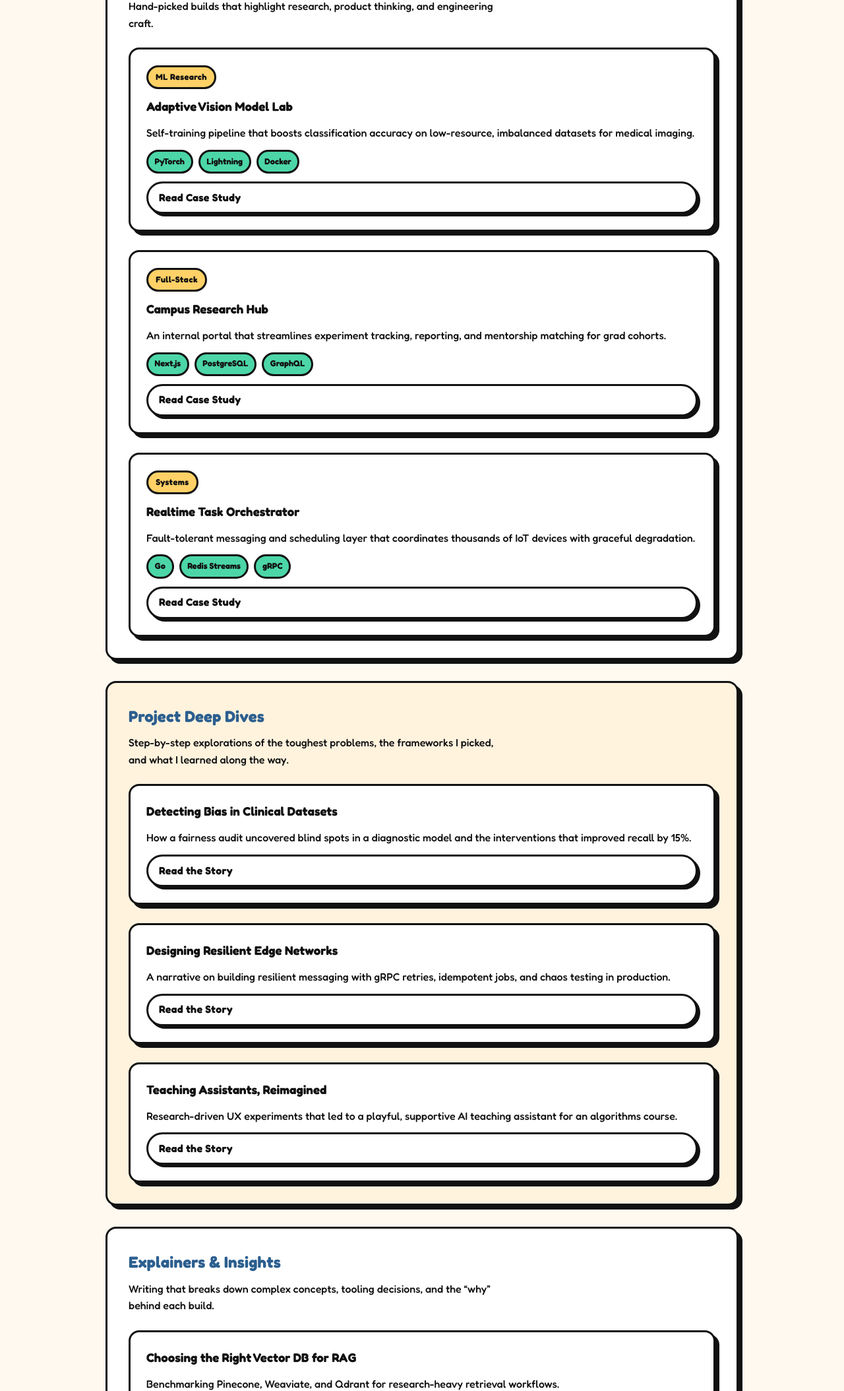
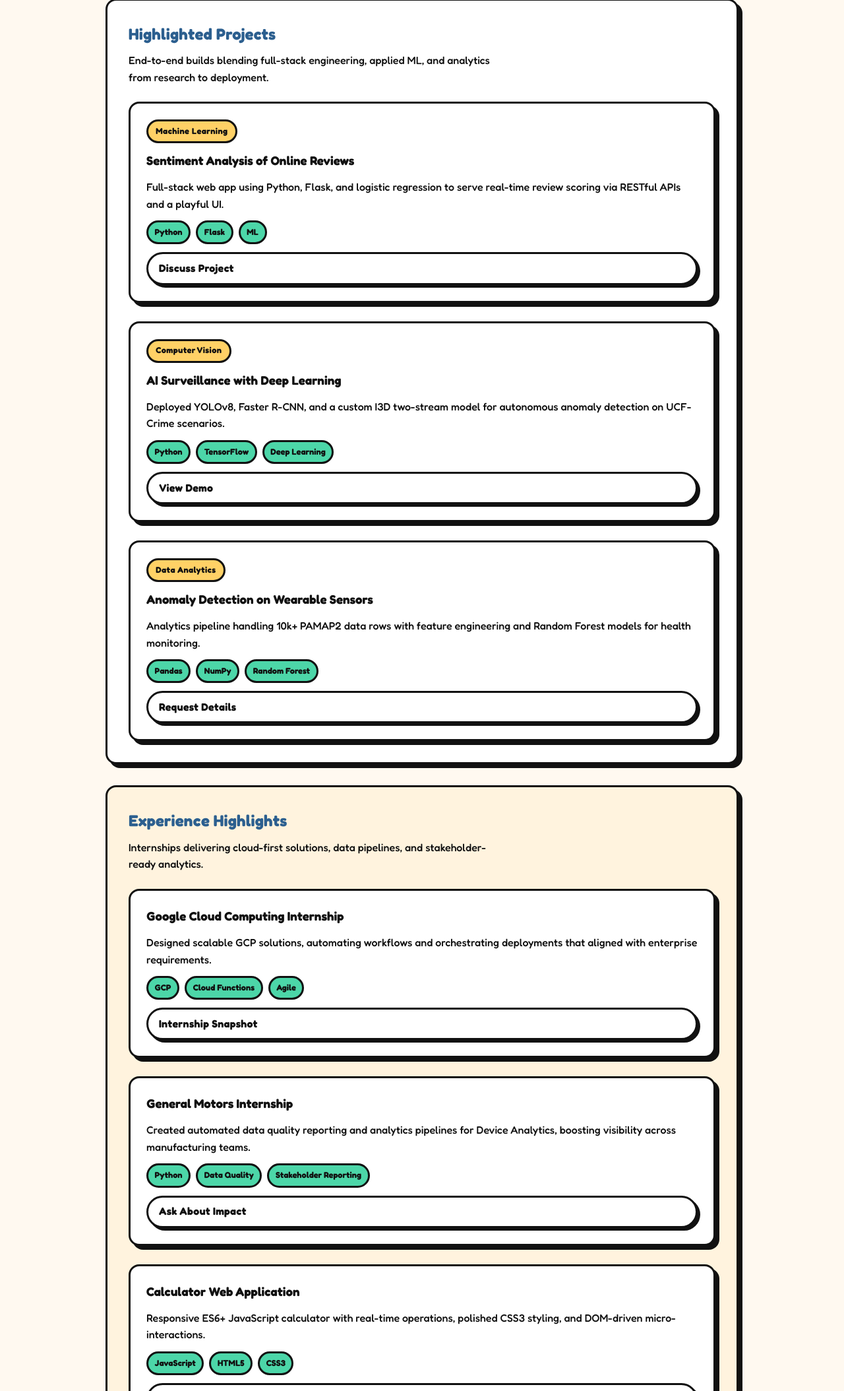
Before and after one commit to VedPawar1410/portfolio, a plain HTML site: page index.html in a window 1280 px wide. Shown: the part 692-2800 px from the top of the page at 66% size. Drawn offline with Linux system fonts and the light colour scheme.

```diff
--- a/index.html
+++ b/index.html
@@ -22,8 +22,8 @@
             <ul>
                 <li><a class="btn btn-link" href="#hero">Home</a></li>
                 <li><a class="btn btn-link" href="#projects">Projects</a></li>
-                <li><a class="btn btn-link" href="#case-studies">Case Studies</a></li>
-                <li><a class="btn btn-link" href="#insights">Insights</a></li>
+                <li><a class="btn btn-link" href="#case-studies">Experience</a></li>
+                <li><a class="btn btn-link" href="#insights">Skills</a></li>
                 <li><a class="btn btn-link" href="#about">About</a></li>
                 <li><a class="btn btn-link" href="assets/VedPawar_Resume.pdf" target="_blank" rel="noopener">Resume</a></li>
             </ul>
@@ -32,9 +32,9 @@
     <main>
         <section class="hero" id="hero">
             <div class="hero-content">
-                <p class="eyebrow">Hey there, I'm Ved Pawar</p>
-                <h1>CS Grad Student &amp; Full-Stack Problem Solver</h1>
-                <p class="hero-subtitle">I design thoughtful software experiences with a focus on robust engineering, research-backed decisions, and whimsical polish.</p>
+                <p class="eyebrow">Ved M Pawar</p>
+                <h1>Software Engineer (SDE)-Specializing in Full Stack Development, ML, AI & Cloud</h1>
+                <p class="hero-subtitle">B.Tech CS student at Vellore Institute of Technology, crafting data-driven products and ML-powered systems through internships with Google Cloud and General Motors.</p>
                 <div class="hero-actions">
                     <a class="btn btn-primary" href="#projects">View My Work</a>
                     <a class="btn btn-secondary" href="assets/VedPawar_Resume.pdf" target="_blank" rel="noopener">Download Resume</a>
@@ -54,90 +54,103 @@
 
         <section id="projects" class="band">
             <header class="section-header">
-                <h2>Featured Projects</h2>
-                <p>Hand-picked builds that highlight research, product thinking, and engineering craft.</p>
+                <h2>Highlighted Projects</h2>
+                <p>End-to-end builds blending full-stack engineering, applied ML, and analytics from research to deployment.</p>
             </header>
             <div class="card-grid project-grid">
                 <article class="card project-card">
-                    <span class="tag">ML Research</span>
-                    <h3>Adaptive Vision Model Lab</h3>
-                    <p>Self-training pipeline that boosts classification accuracy on low-resource, imbalanced datasets for medical imaging.</p>
+                    <span class="tag">Machine Learning</span>
+                    <h3>Sentiment Analysis of Online Reviews</h3>
+                    <p>Full-stack web app using Python, Flask, and logistic regression to serve real-time review scoring via RESTful APIs and a playful UI.</p>
                     <ul class="meta">
-                        <li>PyTorch</li>
-                        <li>Lightning</li>
-                        <li>Docker</li>
+                        <li>Python</li>
+                        <li>Flask</li>
+                        <li>ML</li>
                     </ul>
-                    <a class="btn btn-ghost" href="case-studies/adaptive-vision.html">Read Case Study</a>
+                    <a class="btn btn-ghost" href="#contact">Discuss Project</a>
                 </article>
                 <article class="card project-card">
-                    <span class="tag">Full-Stack</span>
-                    <h3>Campus Research Hub</h3>
-                    <p>An internal portal that streamlines experiment tracking, reporting, and mentorship matching for grad cohorts.</p>
+                    <span class="tag">Computer Vision</span>
+                    <h3>AI Surveillance with Deep Learning</h3>
+                    <p>Deployed YOLOv8, Faster R-CNN, and a custom I3D two-stream model for autonomous anomaly detection on UCF-Crime scenarios.</p>
                     <ul class="meta">
-                        <li>Next.js</li>
-                        <li>PostgreSQL</li>
-                        <li>GraphQL</li>
+                        <li>Python</li>
+                        <li>TensorFlow</li>
+                        <li>Deep Learning</li>
                     </ul>
-                    <a class="btn btn-ghost" href="case-studies/campus-hub.html">Read Case Study</a>
+                    <a class="btn btn-ghost" href="#contact">View Demo</a>
                 </article>
                 <article class="card project-card">
-                    <span class="tag">Systems</span>
-                    <h3>Realtime Task Orchestrator</h3>
-                    <p>Fault-tolerant messaging and scheduling layer that coordinates thousands of IoT devices with graceful degradation.</p>
+                    <span class="tag">Data Analytics</span>
+                    <h3>Anomaly Detection on Wearable Sensors</h3>
+                    <p>Analytics pipeline handling 10k+ PAMAP2 data rows with feature engineering and Random Forest models for health monitoring.</p>
                     <ul class="meta">
-                        <li>Go</li>
-                        <li>Redis Streams</li>
-                        <li>gRPC</li>
+                        <li>Pandas</li>
+                        <li>NumPy</li>
+                        <li>Random Forest</li>
                     </ul>
-                    <a class="btn btn-ghost" href="case-studies/task-orchestrator.html">Read Case Study</a>
+                    <a class="btn btn-ghost" href="#contact">Request Details</a>
                 </article>
             </div>
         </section>
 
         <section id="case-studies" class="band band-alt">
             <header class="section-header">
-                <h2>Project Deep Dives</h2>
-                <p>Step-by-step explorations of the toughest problems, the frameworks I picked, and what I learned along the way.</p>
+                <h2>Experience Highlights</h2>
+                <p>Internships delivering cloud-first solutions, data pipelines, and stakeholder-ready analytics.</p>
             </header>
             <div class="card-grid case-study-grid">
                 <article class="card case-card">
-                    <h3>Detecting Bias in Clinical Datasets</h3>
-                    <p>How a fairness audit uncovered blind spots in a diagnostic model and the interventions that improved recall by 15%.</p>
-                    <a class="btn btn-ghost" href="case-studies/clinical-bias.html">Read the Story</a>
+                    <h3>Google Cloud Computing Internship</h3>
+                    <p>Designed scalable GCP solutions, automating workflows and orchestrating deployments that aligned with enterprise requirements.</p>
+                    <ul class="meta">
+                        <li>GCP</li>
+                        <li>Cloud Functions</li>
+                        <li>Agile</li>
+                    </ul>
+                    <a class="btn btn-ghost" href="https://www.credly.com/badges" target="_blank" rel="noopener">Internship Snapshot</a>
                 </article>
                 <article class="card case-card">
-                    <h3>Designing Resilient Edge Networks</h3>
-                    <p>A narrative on building resilient messaging with gRPC retries, idempotent jobs, and chaos testing in production.</p>
-                    <a class="btn btn-ghost" href="case-studies/edge-networks.html">Read the Story</a>
+                    <h3>General Motors Internship</h3>
+                    <p>Created automated data quality reporting and analytics pipelines for Device Analytics, boosting visibility across manufacturing teams.</p>
+                    <ul class="meta">
+                        <li>Python</li>
+                        <li>Data Quality</li>
+                        <li>Stakeholder Reporting</li>
+                    </ul>
+                    <a class="btn btn-ghost" href="#contact">Ask About Impact</a>
                 </article>
                 <article class="card case-card">
-                    <h3>Teaching Assistants, Reimagined</h3>
-                    <p>Research-driven UX experiments that led to a playful, supportive AI teaching assistant for an algorithms course.</p>
-                    <a class="btn btn-ghost" href="case-studies/ai-ta.html">Read the Story</a>
+                    <h3>Calculator Web Application</h3>
+                    <p>Responsive ES6+ JavaScript calculator with real-time operations, polished CSS3 styling, and DOM-driven micro-interactions.</p>
+                    <ul class="meta">
+                        <li>JavaScript</li>
+                        <li>HTML5</li>
+                        <li>CSS3</li>
+                    </ul>
+                    <a class="btn btn-ghost" href="#projects">See Interface</a>
                 </article>
             </div>
         </section>
 
         <section id="insights" class="band">
             <header class="section-header">
-                <h2>Explainers &amp; Insights</h2>
-                <p>Writing that breaks down complex concepts, tooling decisions, and the “why” behind each build.</p>
+                <h2>Skills &amp; Certifications</h2>
+                <p>A blend of programming languages, frameworks, and credentials that power my build-measure-learn loop.</p>
             </header>
             <div class="card-grid insight-grid">
                 <article class="card insight-card">
-                    <h3>Choosing the Right Vector DB for RAG</h3>
-                    <p>Benchmarking Pinecone, Weaviate, and Qdrant for research-heavy retrieval workflows.</p>
-                    <a class="btn btn-ghost" href="insights/vector-db-guide.html">Read Insight</a>
+                    <h3>Technical Stack</h3>
+                    <p>Python, JavaScript (ES6+), TypeScript, SQL, React, Flask, Pandas, NumPy, TensorFlow, PyTorch, REST APIs, Docker, Git.</p>
                 </article>
                 <article class="card insight-card">
-                    <h3>Storyboarding Systems Design Interviews</h3>
-                    <p>A playful framework to turn vague prompts into focused design narratives under pressure.</p>
-                    <a class="btn btn-ghost" href="insights/system-design-storyboards.html">Read Insight</a>
+                    <h3>Core Concepts</h3>
+                    <p>Machine Learning, LLM/GenAI, Data Analytics, OOP, Design Patterns, Agile Methodologies, Cloud Architecture on GCP.</p>
                 </article>
                 <article class="card insight-card">
-                    <h3>From Prototype to Production in 14 Days</h3>
-                    <p>What it really takes—tooling, culture, and instrumentation—to ship student-led experiments fast.</p>
-                    <a class="btn btn-ghost" href="insights/prototype-to-production.html">Read Insight</a>
+                    <h3>Certifications</h3>
+                    <p>Google Cloud Digital Leader · Coursera Neural Networks and Deep Learning · Ongoing full-stack coursework.</p>
+                    <a class="btn btn-ghost" href="#contact">View Credentials</a>
                 </article>
             </div>
         </section>
@@ -149,23 +162,23 @@
             <div class="about-grid">
                 <div class="about-card card">
                     <h3>Academic Roots</h3>
-                    <p>CS grad student exploring machine learning systems, human-centered design, and resilient infrastructure.</p>
+                    <p>B.Tech Computer Science &amp; Engineering at Vellore Institute of Technology (CGPA 8.69/10). Formerly at Bangalore International Academy and New Baldwin International School.</p>
                     <ul class="meta">
-                        <li>M.S. Computer Science — XYZ University</li>
-                        <li>Focus: ML Systems &amp; Product Strategy</li>
+                        <li>Specializations: ML, Data Analytics, Cloud</li>
+                        <li>Location: Vellore &amp; Bangalore, India</li>
                     </ul>
                 </div>
                 <div class="about-card card">
                     <h3>What I’m Exploring</h3>
-                    <p>Thinking about usable AI, developer tooling, and the blend of art + engineering in playful product experiences.</p>
+                    <p>Building ML-driven reporting tools, experimenting with GenAI, and designing delightful UI systems that communicate data clearly.</p>
                     <ul class="meta">
-                        <li>Teaching: Graduate TA for Algorithms &amp; UX for ML</li>
-                        <li>Community: Organizer at DevSketch</li>
+                        <li>Developer Tools: GitHub, Docker, Agile</li>
+                        <li>Domains: Full Stack, Cloud, Analytics</li>
                     </ul>
                 </div>
                 <div class="about-card card">
                     <h3>Let’s Collaborate</h3>
-                    <p>Open to research internships, product-minded SWE roles, and opportunities to build with curious, kind teams.</p>
+                    <p>Open to software engineering internships, ML research roles, and collaborative projects that bring bold ideas to production.</p>
                     <a class="btn btn-primary" href="mailto:ved@pawar.dev">Say Hello</a>
                 </div>
             </div>
@@ -173,8 +186,8 @@
 
         <section id="contact" class="band contact-band">
             <div class="contact-card card">
-                <h2>Ready to chat?</h2>
-                <p>Whether it’s research collaboration, product tinkering, or storytelling through code, I’d love to hear from you.</p>
+                <h2>Ready to build together?</h2>
+                <p>Let’s talk about pragmatic ML, thoughtful full-stack products, or opportunities across cloud, data analytics, and applied research.</p>
                 <div class="hero-actions">
                     <a class="btn btn-primary" href="mailto:ved@pawar.dev">Start a Conversation</a>
                     <a class="btn btn-secondary" href="assets/VedPawar_Resume.pdf" target="_blank" rel="noopener">Download Resume</a>
--- a/styles.css
+++ b/styles.css
@@ -219,7 +219,7 @@
     border: var(--border-thick) solid var(--ink);
     border-radius: 999px;
     box-shadow: 4px 4px 0 var(--ink);
-    font-size: 0.9rem;
+    font-size: 1.4rem;
     font-weight: 700;
     letter-spacing: .4px;
     text-transform: uppercase;
```
